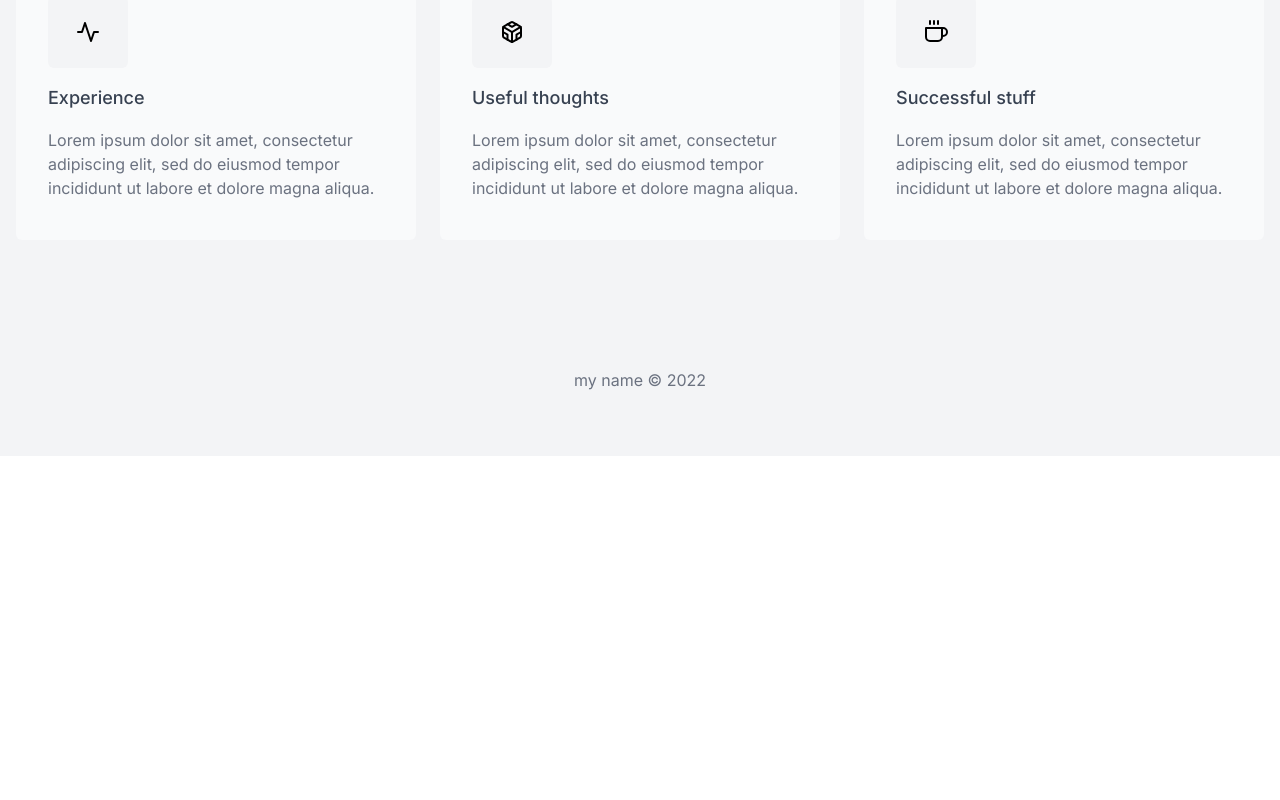
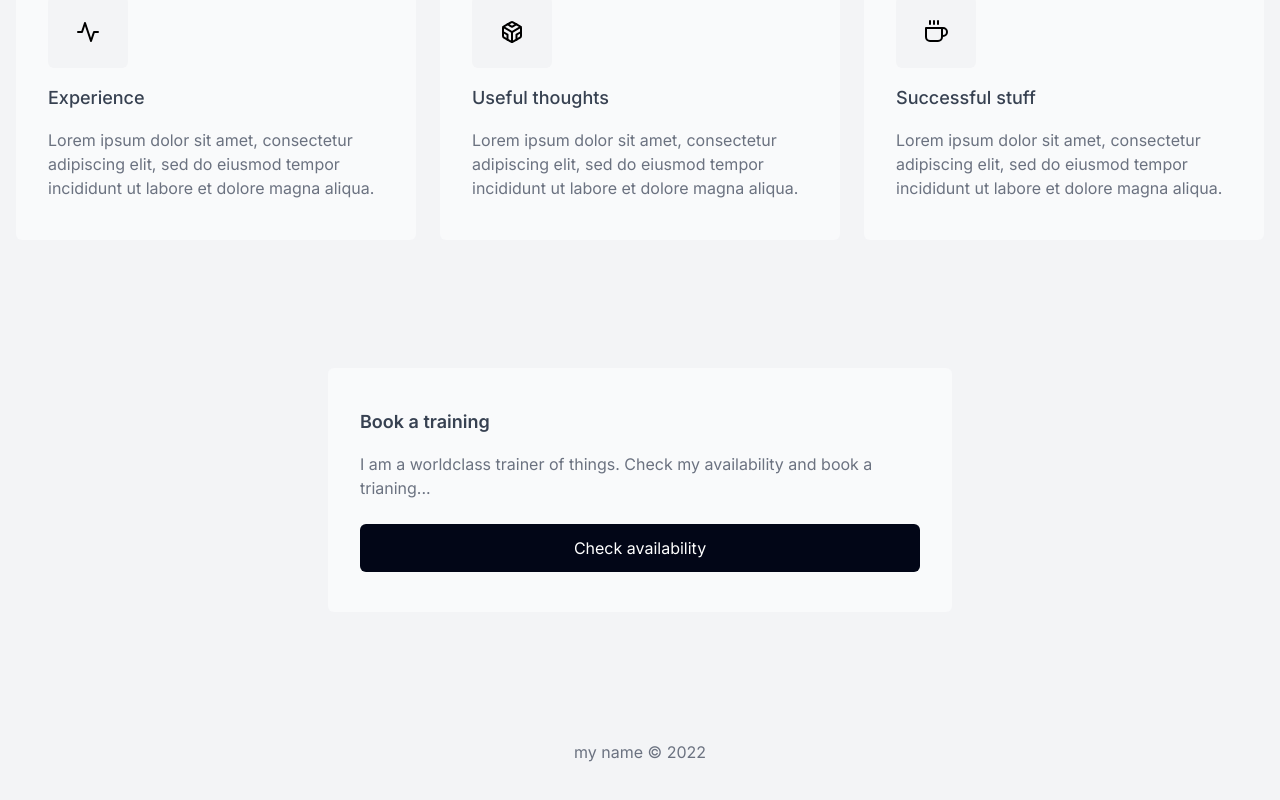
Before and after one commit to mattjared/mm-east-template, a Next.js app: page / in a window 1280 px wide. Shown: the part 1594-2394 px from the top of the page. Before the commit the page ends 2050 px from the top, so only its background shows below. Built offline with nearby package versions, Linux system fonts and the light colour scheme.

Commit message:
Ralph Beard

```diff
--- a/package.json
+++ b/package.json
@@ -9,6 +9,7 @@
     "lint": "next lint"
   },
   "dependencies": {
+    "@vercel/edge-config": "^0.2.1",
     "autoprefixer": "10.4.14",
     "eslint": "8.42.0",
     "eslint-config-next": "13.4.4",
--- /dev/null
+++ b/src/app/BookTrainingComp.js
@@ -0,0 +1,13 @@
+import Link from "next/link";
+
+export default function BookTraining() {
+  return (
+    <section className="py-10 md:py-16 container max-w-screen-xl mx-auto px-4">
+      <div className="bg-gray-50 px-8 py-10 max-w-[50%] mx-auto rounded-md">
+        <h4 className="font-semibold text-gray-700 mb-4 text-lg">Book a training</h4>
+        <p className="font-normal text-gray-500 text-md mb-6">I am a worldclass trainer of things. Check my availability and book a trianing...</p>
+        <Link href="/book-my-training" className="bg-slate-950 text-white rounded-md mt-2 p-3 text-center block">Check availability</Link>
+      </div>
+    </section>
+  )
+}
--- /dev/null
+++ b/src/app/book-my-training/page.js
@@ -0,0 +1,15 @@
+import QuoteTiles from '../QuoteTiles'
+
+export default function About() {
+  return (
+    <main className='bg-gray-100'>
+      <section className="py-10 md:pt-24 md:pb-12 container max-w-screen-xl mx-auto px-4 text-center">
+        <h1 className="font-medium text-gray-600 text-lg md:text-2xl uppercase mb-8">{`my name`}</h1>
+        <h2 className='text-6xl font-bold'>Book my training!</h2>
+      </section>
+      <section className="py-10 md:py-16 container max-w-screen-xl mx-auto px-4">
+        <h3>Maybe we can deck this out togehter</h3>
+      </section>
+    </main>
+  )
+}
--- /dev/null
+++ b/src/app/not-booking/page.js
@@ -0,0 +1,15 @@
+import QuoteTiles from '../QuoteTiles'
+
+export default function About() {
+  return (
+    <main className='bg-gray-100'>
+      <section className="py-10 md:pt-24 md:pb-12 container max-w-screen-xl mx-auto px-4 text-center">
+        <h1 className="font-medium text-gray-600 text-lg md:text-2xl uppercase mb-8">{`my name`}</h1>
+        <h2 className='text-6xl font-bold'>Sorry, we cannot book a training!</h2>
+      </section>
+      <section className="py-10 md:py-16 container max-w-screen-xl mx-auto px-4">
+        <h3>Maybe we can turn this into something cool here too</h3>
+      </section>
+    </main>
+  )
+}
--- a/src/app/page.js
+++ b/src/app/page.js
@@ -1,6 +1,7 @@
 import Image from 'next/image'
 import Tiles from "./Tiles"
 import Contact from "./Contact"
+import BookTrainingComp from "./BookTrainingComp"
 import Footer from "./Footer"
 
 export default function Home() {
@@ -14,6 +15,7 @@ export default function Home() {
       </section>
       <Contact />
       <Tiles />
+      <BookTrainingComp />
       <Footer />
     </main>
   )
```
Also changed, not shown: src/middleware.js (added, +17 -0 lines), 1 other file (tests, documents, lock files or other folders).
